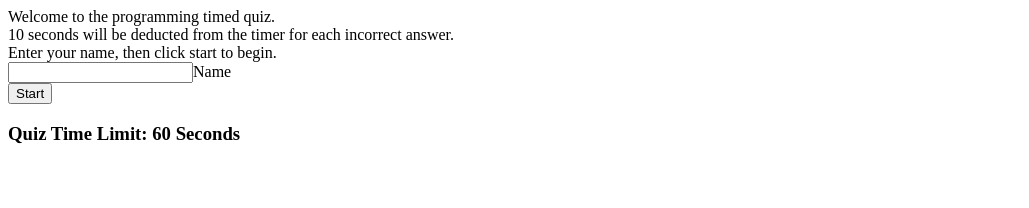
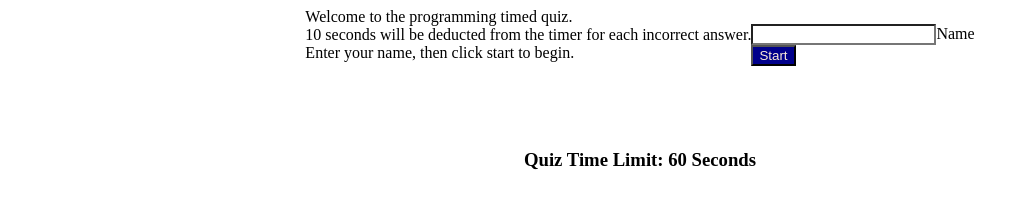
Before and after one commit to michaelpalumbo/bcc4-timed-quiz, a plain HTML site: page index.html in a window 1280 px wide. Shown: the whole page, without its empty margins (0-1029 px from the left). Drawn offline with nearby package versions, Linux system fonts and the light colour scheme.

Commit message:
working on css

```diff
--- a/assets/css/style.css
+++ b/assets/css/style.css
@@ -8,3 +8,37 @@ ul li {
 
 list-style-type: none;
 }
+
+button {
+    background-color: darkblue;
+    color:antiquewhite
+}
+button:hover{
+    color: white;
+    background-color:#b300ff;;
+}
+button:focus{
+    background-color:#b300ff;;
+}
+input {
+    background-color: darkblue;
+    color:antiquewhite
+}
+input:hover{
+    color: white;
+    background-color:#b300ff;;
+}
+input:focus{
+    background-color:#b300ff;;
+}
+
+.name {
+    background-color: white;
+    color:black;
+    justify-content: center;
+}
+
+.center {
+    display: flex;
+    justify-content: center;
+}
--- a/assets/js/quiz.js
+++ b/assets/js/quiz.js
@@ -57,8 +57,8 @@ var quiz = [
     },
     {
         question: 'Which of the following === "michael34"?',
-        options: [`michael,3,4`, `"michael","3","4"`, `"michael" + "3" + "4"`],
-        answer: `"michael" + "3" + "4"`,
+        options: [`michael,3,4`, `'michael','3',`, `'michael' + '3' + '4'`],
+        answer: `'michael' + '3' + '4'`,
         correct: null,
         point: 10
     },
@@ -78,7 +78,7 @@ function question(index){
 
         for (var i = 0; i < quiz[index].options.length; i++) {
             // New <li> elements are created here and added to the <ul> element.
-            $('#choices').append(`<li data="${quiz[index].options[i]}">${quiz[index].options[i]}</li>`);
+            $('#choices').append(`<li data="${quiz[index].options[i]}"><input type="button" data="${quiz[index].options[i]}" class="signout_btn" value="${quiz[index].options[i]}" id=${quiz[index].options[i]}></li>`);
         }
         // navigation
         if(index === 0){
@@ -103,7 +103,7 @@ btnclick.addEventListener('click', function (event) {
 
     } else {
         var response = event.target.getAttribute("data")
-        $(event.target).css({"color": "red"});
+        // $(event.target).css({"color": "red"});
         console.log(response, quiz[counter].answer)
         if(response === quiz[counter].answer){
             quiz[counter].correct = true
@@ -176,6 +176,8 @@ $('#start').click(function(event){
     user.name = username
     var starting = document.querySelector('.starting')
     starting.innerHTML = ''
+    var naming = document.querySelector('.starting')
+    naming.innerHTML = ''
     $('#timer').html(`Time left: ${time} seconds`)
     timer = setInterval(function(){
         if(time <= 0){
--- a/index.html
+++ b/index.html
@@ -11,16 +11,16 @@
   crossorigin="anonymous"></script>
     </head>
     <body>
-        <div class="starting">
-        Welcome to the programming timed quiz.<br>
-        10 seconds will be deducted from the timer for each incorrect answer.<br>
-        Enter your name, then click start to begin.
-        <br>
-        <input id="name">Name
-        <br>
-        <button id="start">Start</button>
+        <div class="starting center">
+            Welcome to the programming timed quiz.<br>
+            10 seconds will be deducted from the timer for each incorrect answer.<br>
+            Enter your name, then click start to begin.<br>
+            <p><p>
+            <input class="name" id="name">Name
+            <br>
+            <button id="start">Start</button>
         </div>
-            <div class="container" id="container">
+            <div class="container center" id="container">
                 <div id="question">
                 </div>
                 <div id="options">
@@ -29,20 +29,20 @@
                     </ul>
                 </div>
         </div>
-        <div id="scores" class="scores">
+        <div id="scores" class="scores center">
             <ul id="scoreList">
 
             </ul>
         </div>
-        <div id="nav" class="nav">
+        <div id="nav" class="nav center">
 
         </div>
 
         <div>
-            <h3 id="timer" class="timer">Quiz Time Limit: 60 Seconds</h3>
+            <h3 id="timer" class="timer center">Quiz Time Limit: 60 Seconds</h3>
         </div>
         <div>
-            <h4 id="msg" class="msg"></h3>
+            <h4 id="msg" class="msg center"></h3>
         </div>
 
 
```
